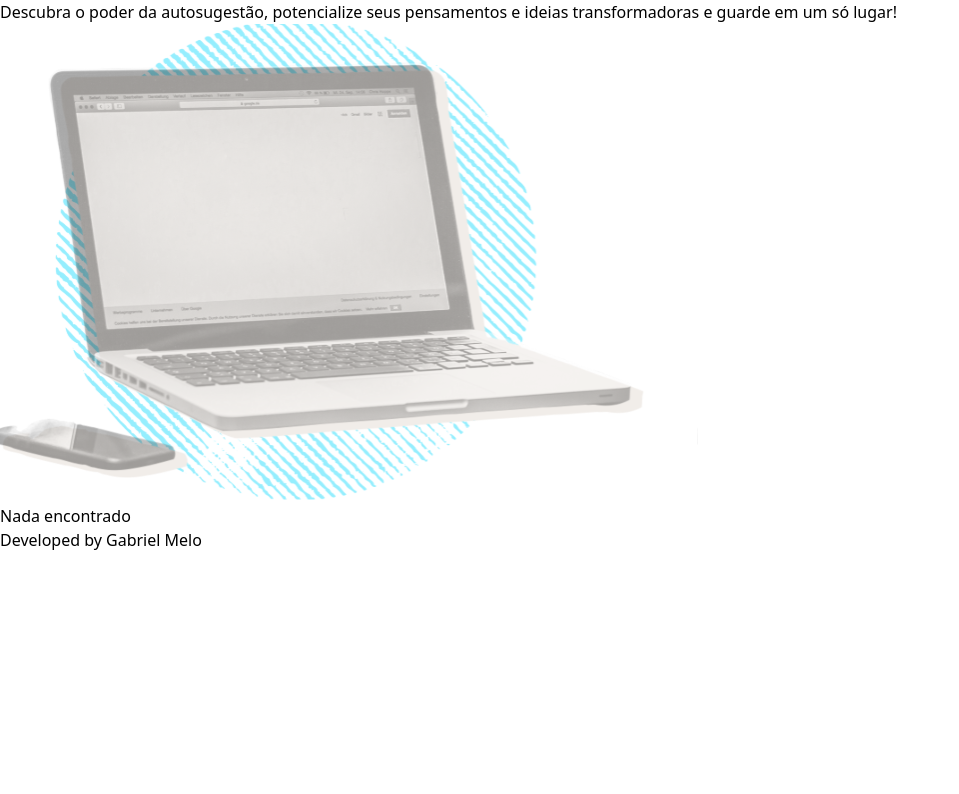
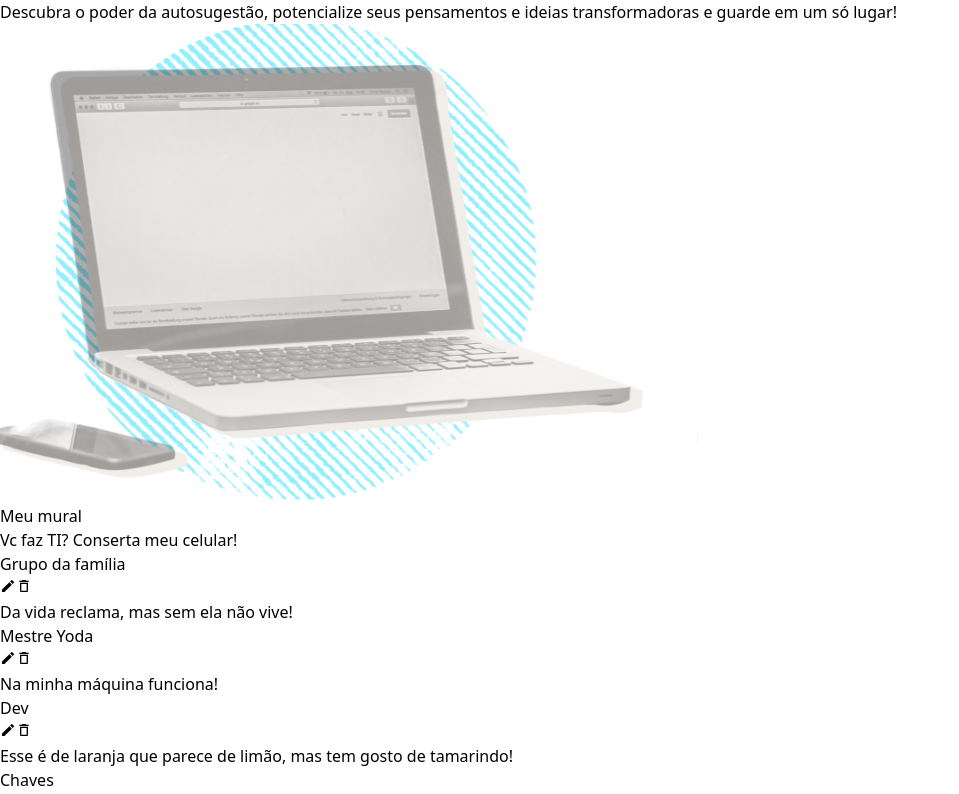
Before and after one commit to gbnunes7/mural-self-hypnosis, a React (Vite) app: page /mural in a window 1280 px wide. Shown: the top 794 px of the page, without its empty margins (0-959 px from the left). Built offline with nearby package versions, Linux system fonts and the light colour scheme; data requests are answered from the project's data file.

Commit message:
feat: add a route to mural page

```diff
--- a/src/routes/AppRoutes.jsx
+++ b/src/routes/AppRoutes.jsx
@@ -1,6 +1,7 @@
 import { BrowserRouter, Route, Routes } from "react-router-dom";
 import InitialLayout from "../components/initialLayout";
 import Home from "../pages/home";
+import MuralPage from "../pages/muralPage";
 
 function AppRoutes() {
 	return (
@@ -9,7 +10,7 @@ function AppRoutes() {
 				<Routes>
 					<Route path="/" element={<InitialLayout />}>
 						<Route path="/" element={<Home/>}/>
-						<Route path="/mural" element={<div><p>Nada encontrado</p></div>}/>
+						<Route path="/mural" element={<MuralPage/>}/>
 					</Route>
 				</Routes>
 			</BrowserRouter>
```
